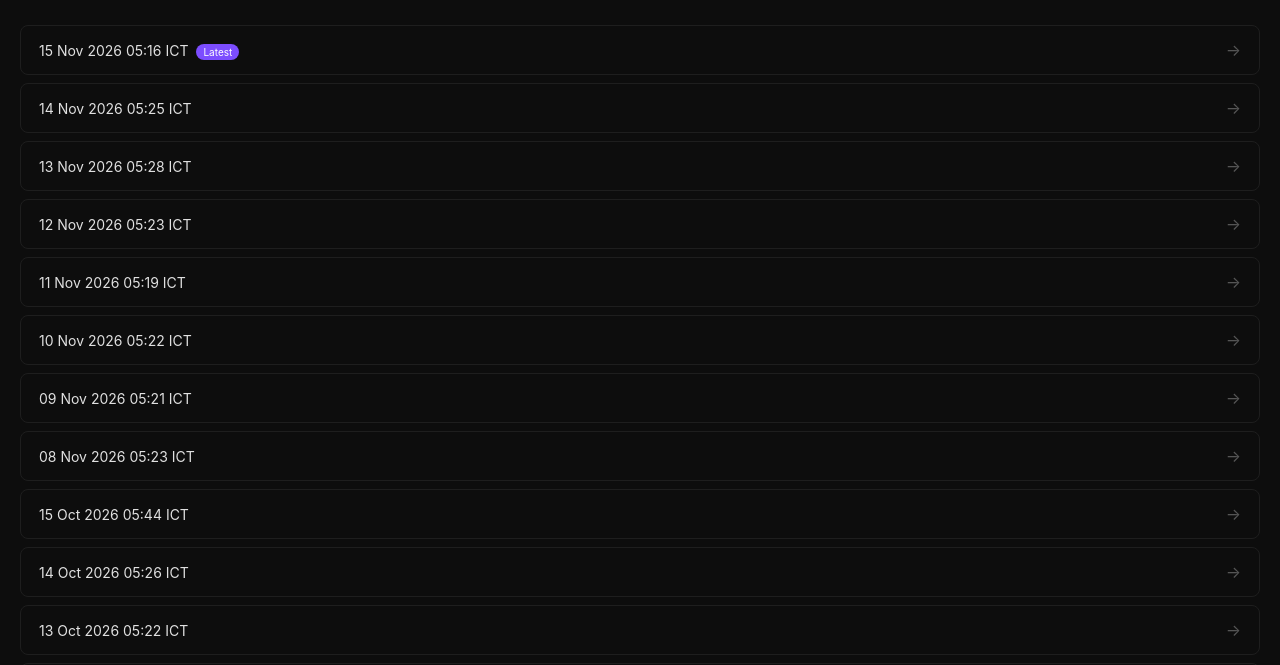
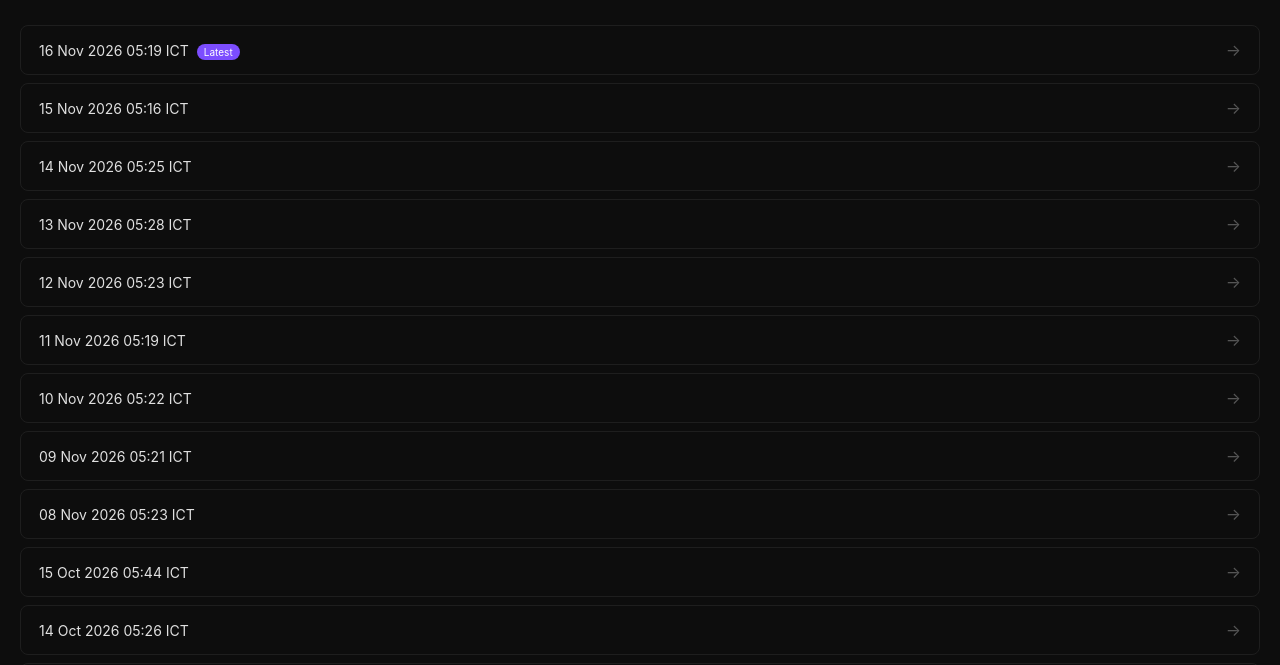
Before and after one commit to nathatayaapi-creator/farming-report, a plain HTML site: page archive/index.html in a window 1280 px wide. Shown: the part 126-791 px from the top of the page. Drawn offline with Linux system fonts and the light colour scheme.

Commit message:
Rebuild archive index 16 Nov 2026 05:19 ICT

```diff
--- a/archive/index.html
+++ b/archive/index.html
@@ -23,7 +23,8 @@
 <a class="back" href="https://farming-report.pages.dev/">← Report ล่าสุด</a>
 <h1>📊 Competitor Report Archive</h1>
 <p class="sub">รายการ report ย้อนหลังทั้งหมด — อัปเดตอัตโนมัติทุกครั้งที่รัน Competitor Scan</p>
-<a class="row" href="https://farming-report.pages.dev/archive/competitor_20261115_051649.html"><span class="label">15 Nov 2026  05:16 ICT<span style="background:#7c4dff;color:#fff;font-size:10px;padding:2px 7px;border-radius:10px;margin-left:8px">Latest</span></span><span class="arrow">→</span></a>
+<a class="row" href="https://farming-report.pages.dev/archive/competitor_20261116_051920.html"><span class="label">16 Nov 2026  05:19 ICT<span style="background:#7c4dff;color:#fff;font-size:10px;padding:2px 7px;border-radius:10px;margin-left:8px">Latest</span></span><span class="arrow">→</span></a>
+<a class="row" href="https://farming-report.pages.dev/archive/competitor_20261115_051649.html"><span class="label">15 Nov 2026  05:16 ICT</span><span class="arrow">→</span></a>
 <a class="row" href="https://farming-report.pages.dev/archive/competitor_20261114_052525.html"><span class="label">14 Nov 2026  05:25 ICT</span><span class="arrow">→</span></a>
 <a class="row" href="https://farming-report.pages.dev/archive/competitor_20261113_052812.html"><span class="label">13 Nov 2026  05:28 ICT</span><span class="arrow">→</span></a>
 <a class="row" href="https://farming-report.pages.dev/archive/competitor_20261112_052319.html"><span class="label">12 Nov 2026  05:23 ICT</span><span class="arrow">→</span></a>
```
